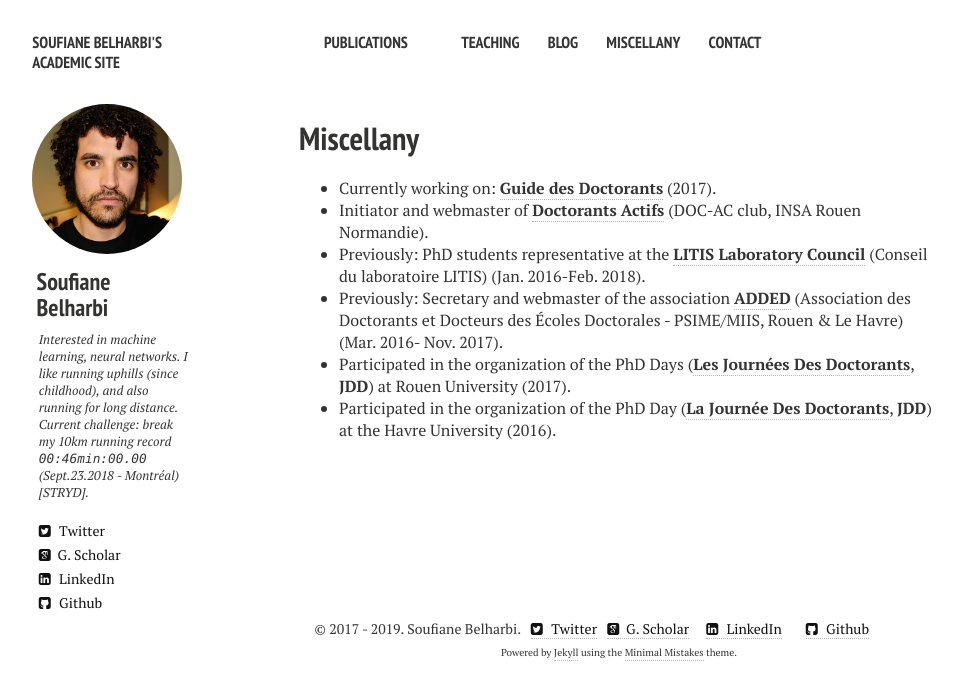
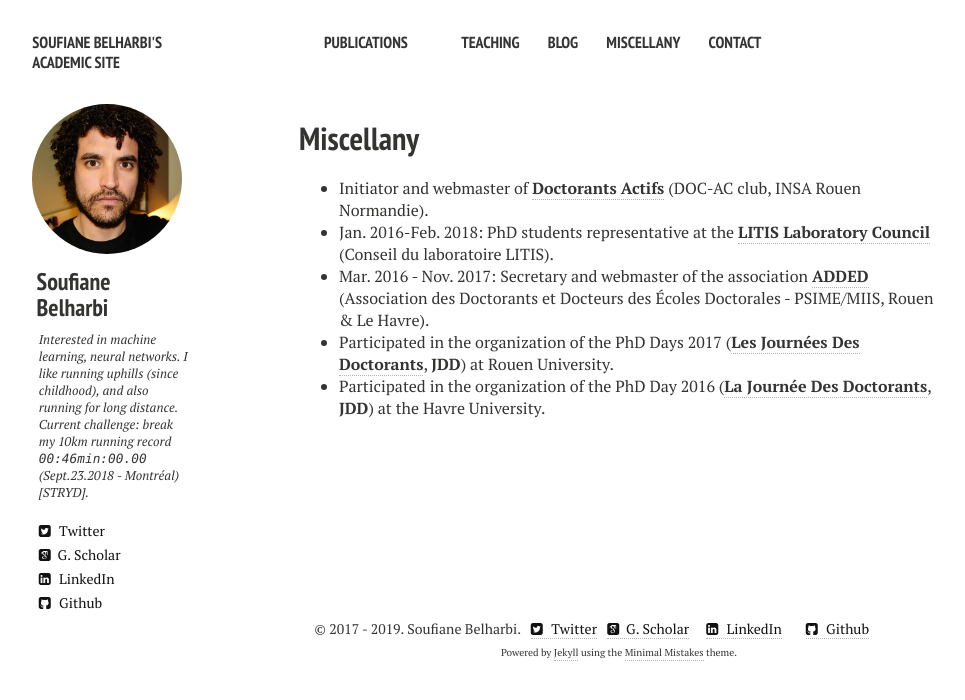
Before and after one commit to sbelharbi/sbelharbi.github.io, a Jekyll site: the page built from miscellany.md, in a window 1280 px wide. Shown: the top 700 px of the page, without its empty margins (21-986 px from the left). Built offline with Jekyll 4.4.1, drawn with Linux system fonts in a browser that asks for light colours; nearby versions of some CDN libraries.

```diff
--- a/miscellany.md
+++ b/miscellany.md
@@ -5,14 +5,12 @@ title: Miscellany
 tags: [miscellany]
 comments: false
 ---
-* Currently working on:
-  [**Guide des Doctorants**](https://wiki.litislab.fr/doku.php?id=doctorants:doctorants) (2017).
 * Initiator and webmaster of [**Doctorants Actifs**](https://doctorants-actifs.github.io/index-en/) (DOC-AC club, INSA Rouen Normandie).
-* Previously: PhD students representative at the [**LITIS Laboratory Council**](http://www.litislab.eu/) (Conseil du
-  laboratoire LITIS) (Jan. 2016-Feb. 2018).
-* Previously: Secretary and webmaster of the association [**ADDED**](http://association-added.fr/index-en/) (Association des Doctorants et Docteurs des
-  Écoles Doctorales - PSIME/MIIS, Rouen & Le Havre) (Mar. 2016- Nov. 2017).
-* Participated in the organization of the PhD Days ([**Les Journées Des Doctorants**](http://association-added.fr/jdd2017-en/),
-  **JDD**) at Rouen University (2017).
-* Participated in the organization of the PhD Day ([**La Journée Des Doctorants**](https://sites.google.com/site/jddspmii2016/),
-  **JDD**) at the Havre University (2016).
+* Jan. 2016-Feb. 2018: PhD students representative at the [**LITIS Laboratory Council**](http://www.litislab.eu/) (Conseil du
+  laboratoire LITIS).
+* Mar. 2016 - Nov. 2017: Secretary and webmaster of the association [**ADDED**](http://association-added.fr/index-en/) (Association des Doctorants et Docteurs des
+  Écoles Doctorales - PSIME/MIIS, Rouen & Le Havre).
+* Participated in the organization of the PhD Days 2017 ([**Les Journées Des Doctorants**](http://association-added.fr/jdd2017-en/),
+  **JDD**) at Rouen University.
+* Participated in the organization of the PhD Day 2016 ([**La Journée Des Doctorants**](https://sites.google.com/site/jddspmii2016/),
+  **JDD**) at the Havre University.
```
Also changed, not shown: _layouts/publications.html (+30 -12 lines), bib/bib.bib (+8 -0 lines), bib/tmp.html (+14 -14 lines), index.md (+2 -1 lines), 1 other file.
